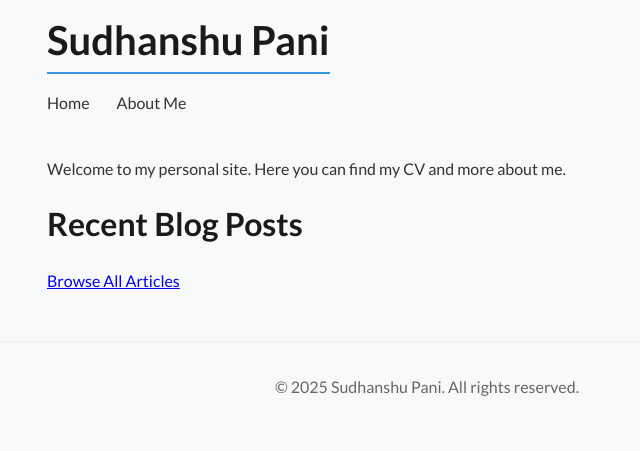
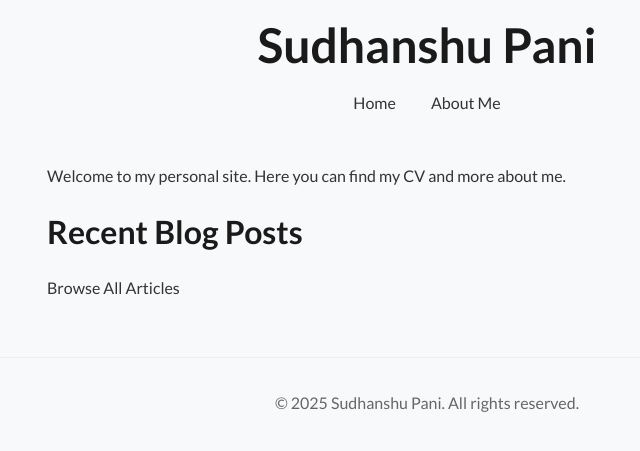
Before and after one commit to sudhanshupani/sudhanshupani.github.io, a Jekyll site: the page built from index.html, in a window 1280 px wide. Shown: the top 451 px of the page, without its empty margins (213-853 px from the left). Built offline with Jekyll 4.4.1, drawn with Linux system fonts in a browser that asks for light colours.

Commit message:
Update default.html

```diff
--- a/_layouts/default.html
+++ b/_layouts/default.html
@@ -1,14 +1,13 @@
 <!DOCTYPE html>
 <html lang="en">
-<!-- Previous head content remains same -->
 <head>
   <meta charset="UTF-8">
   <meta name="viewport" content="width=device-width, initial-scale=1.0">
   <title>{{ page.title | default: site.title }}</title>
   <link href="https://fonts.googleapis.com/css2?family=Lato:wght@300;400;700&display=swap" rel="stylesheet">
-<style>
+  <style>
     :root {
-      --primary-color: #3498db;
+      --primary-color: #2c3e50; /* Darker, more subtle blue */
       --text-color: #333;
       --bg-color: #f8f9fa;
       --max-width: 800px;
@@ -21,7 +20,7 @@
     }
 
     html {
-      font-size: 16px; /* Base text size */
+      font-size: 16px;
     }
 
     body {
@@ -42,17 +41,21 @@
     }
 
     header h1 {
+      font-size: 3rem; /* Larger for emphasis */
+      font-weight: 700;
+      text-align: center;
       margin-bottom: 1rem;
-      text-align: center;
-      border-bottom: 2px solid var(--primary-color);
-      display: inline-block;
-      padding-bottom: 0.5rem;
+    }
+
+    nav {
+      text-align: center; /* Centered for balance */
     }
 
     nav a {
-      margin-right: 1.5rem;
       color: var(--text-color);
       text-decoration: none;
+      margin: 0 1rem; /* Adjusted spacing */
+      transition: color 0.3s ease;
     }
 
     nav a:hover {
@@ -60,7 +63,7 @@
     }
 
     main {
-      padding: 1.5rem 0;
+      padding: 2rem 0; /* More breathing room */
     }
 
     footer {
@@ -102,14 +105,23 @@
       margin: 1.5rem 0;
     }
 
+    a {
+      color: var(--text-color);
+      text-decoration: none;
+    }
+
+    a:hover {
+      text-decoration: underline;
+      color: var(--primary-color);
+    }
+
     @media (max-width: 600px) {
       h1 { font-size: 2rem; }
       h2 { font-size: 1.75rem; }
       h3 { font-size: 1.5rem; }
       .container { padding: 0 15px; }
     }
-</style>
-
+  </style>
 </head>
 <body>
   <header>
@@ -130,7 +142,7 @@
 
   <footer>
     <div class="container">
-      <p>&copy; {{ site.time | date: "%Y" }} {{ site.title }}. All rights reserved.</p>
+      <p>© {{ site.time | date: "%Y" }} {{ site.title }}. All rights reserved.</p>
     </div>
   </footer>
 </body>
```
